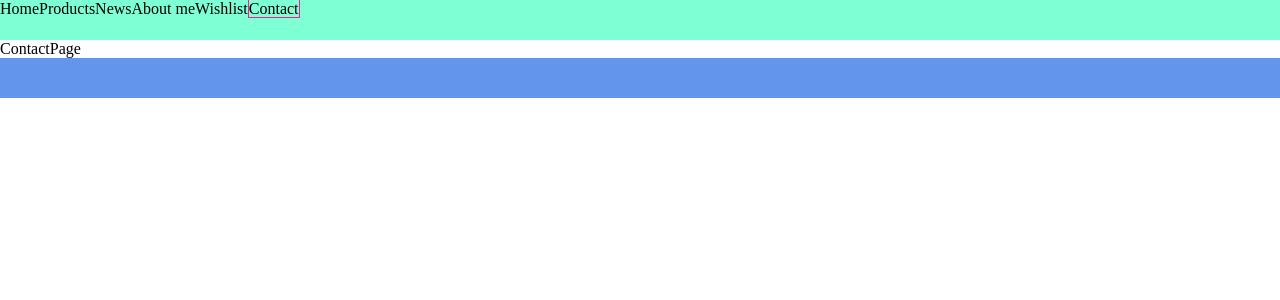
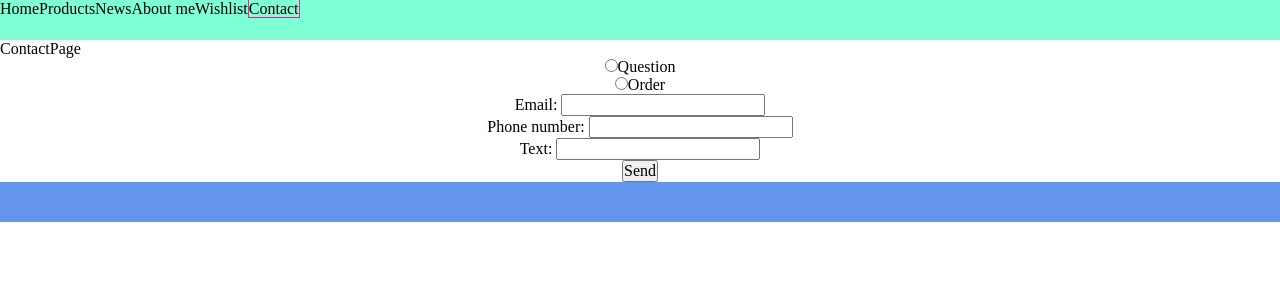
Before and after one commit to maxtkarlsson/jk-se, a React (Vite) app: page /contact in a window 1280 px wide. Shown: the top 300 px of the page. Built offline with nearby package versions, Linux system fonts and the light colour scheme; no server answers.

Commit message:
(feat): Add request form and request POST API mutation

```diff
--- a/src/app/store.ts
+++ b/src/app/store.ts
@@ -1,10 +1,12 @@
 import { configureStore } from "@reduxjs/toolkit";
 
 import { productsApiSlice } from "../components/ProductsPage/products-api-slice";
+import { requestsApiSlice } from "../components/ContactPage/requests-api-slice";
 
 export const store = configureStore({
   reducer: {
     [productsApiSlice.reducerPath]: productsApiSlice.reducer,
+    [requestsApiSlice.reducerPath]: requestsApiSlice.reducer,
   },
   middleware: (getDefaultMiddleware) => {
     return getDefaultMiddleware().concat(productsApiSlice.middleware);
--- a/src/components/ContactPage/ContactPage.tsx
+++ b/src/components/ContactPage/ContactPage.tsx
@@ -1,7 +1,10 @@
+import { ContactPageForm } from "./RequestForm";
+
 export const ContactPage = () => {
   return (
     <>
       <h1>ContactPage</h1>
+      <ContactPageForm />
     </>
   );
 };
--- /dev/null
+++ b/src/components/ContactPage/RequestForm.tsx
@@ -0,0 +1,98 @@
+import { ChangeEvent, FormEvent, useState } from "react";
+import { useCreateRequestMutation } from "./requests-api-slice";
+import "./request-form.scss";
+
+export const ContactPageForm = () => {
+  const [inputs, setInputs] = useState({
+    email: "",
+    phone: "",
+    text: "",
+    requestType: "",
+  });
+
+  const [createRequest] = useCreateRequestMutation();
+
+  const handleChange = (event: ChangeEvent<HTMLInputElement>) => {
+    const name = event.target.name;
+    const value = event.target.value;
+    setInputs((values) => ({ ...values, [name]: value }));
+  };
+
+  const handleSubmit = (e: FormEvent) => {
+    e.preventDefault();
+
+    console.log(inputs);
+
+    createRequest({
+      type: inputs.requestType,
+      productId: "657c60157b3f6a4c9ddbae30",
+      email: inputs.email,
+      phoneNr: inputs.phone,
+      text: inputs.text,
+    });
+
+    setInputs({
+      email: "",
+      phone: "",
+      text: "",
+      requestType: "",
+    });
+  };
+  return (
+    <>
+      <form className="request-form" onSubmit={handleSubmit}>
+        <label>
+          <input
+            type="radio"
+            name="requestType"
+            value="question"
+            onChange={handleChange}
+            required={true}
+          />
+          Question
+        </label>
+        <label>
+          <input
+            type="radio"
+            name="requestType"
+            value="order"
+            onChange={handleChange}
+            required={true}
+          />
+          Order
+        </label>
+        <label>
+          Email:{" "}
+          <input
+            type="email"
+            name="email"
+            value={inputs.email}
+            onChange={handleChange}
+            required={true}
+          />
+        </label>
+        <label>
+          Phone number:{" "}
+          <input
+            type="tel"
+            name="phone"
+            value={inputs.phone}
+            onChange={handleChange}
+            required={true}
+          />
+        </label>
+        <label>
+          Text:{" "}
+          <input
+            type="text"
+            name="text"
+            value={inputs.text}
+            onChange={handleChange}
+            required={true}
+          />
+        </label>
+        <button type="submit">Send</button>
+      </form>
+    </>
+  );
+};
--- /dev/null
+++ b/src/components/ContactPage/request-form.scss
@@ -0,0 +1,6 @@
+.request-form {
+  display: flex;
+  flex-direction: column;
+  align-items: center;
+  justify-content: center;
+}
--- /dev/null
+++ b/src/components/ContactPage/requests-api-slice.ts
@@ -0,0 +1,34 @@
+import { createApi, fetchBaseQuery } from "@reduxjs/toolkit/query/react";
+import { IRequest } from "../../models/IRequest";
+
+const BASE_URL =
+  import.meta.env.VITE_REACT_LOCAL_API_URL ||
+  "https://jk-se-backend.vercel.app/api/v1/";
+
+export interface ICreateRequestBody {
+  type: string;
+  productId: string;
+  email: string;
+  phoneNr: string;
+  text: string;
+}
+
+export const requestsApiSlice = createApi({
+  reducerPath: "requestApi",
+  baseQuery: fetchBaseQuery({
+    baseUrl: BASE_URL,
+  }),
+  endpoints(builder) {
+    return {
+      createRequest: builder.mutation<IRequest, ICreateRequestBody>({
+        query: (request) => ({
+          url: "/requests",
+          method: "POST",
+          body: request,
+        }),
+      }),
+    };
+  },
+});
+
+export const { useCreateRequestMutation } = requestsApiSlice;
--- /dev/null
+++ b/src/models/IRequest.ts
@@ -0,0 +1,8 @@
+export interface IRequest {
+  type: string;
+  productId: string;
+  email: string;
+  phoneNr: string;
+  text: string;
+  _id: string;
+}
```
Also changed, not shown: src/components/Layout/layout.module.scss (deleted, +0 -9 lines).
